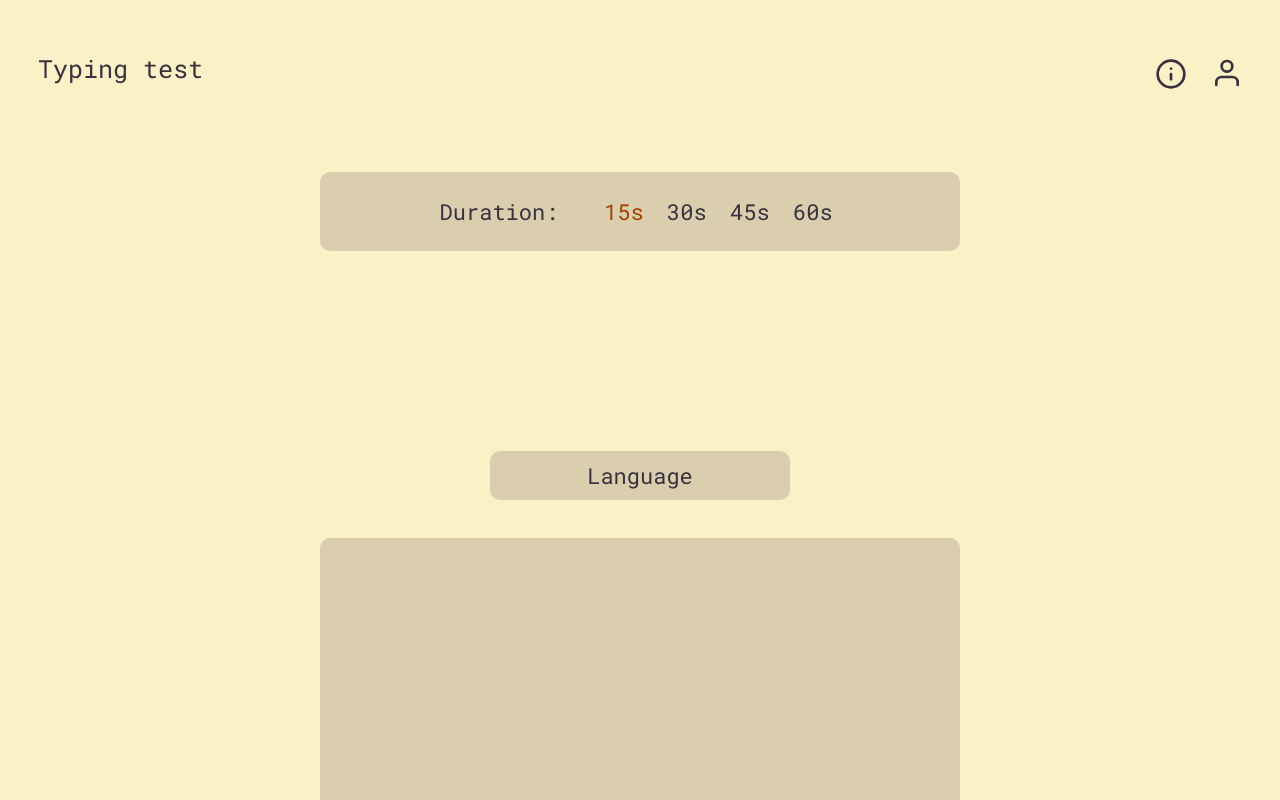
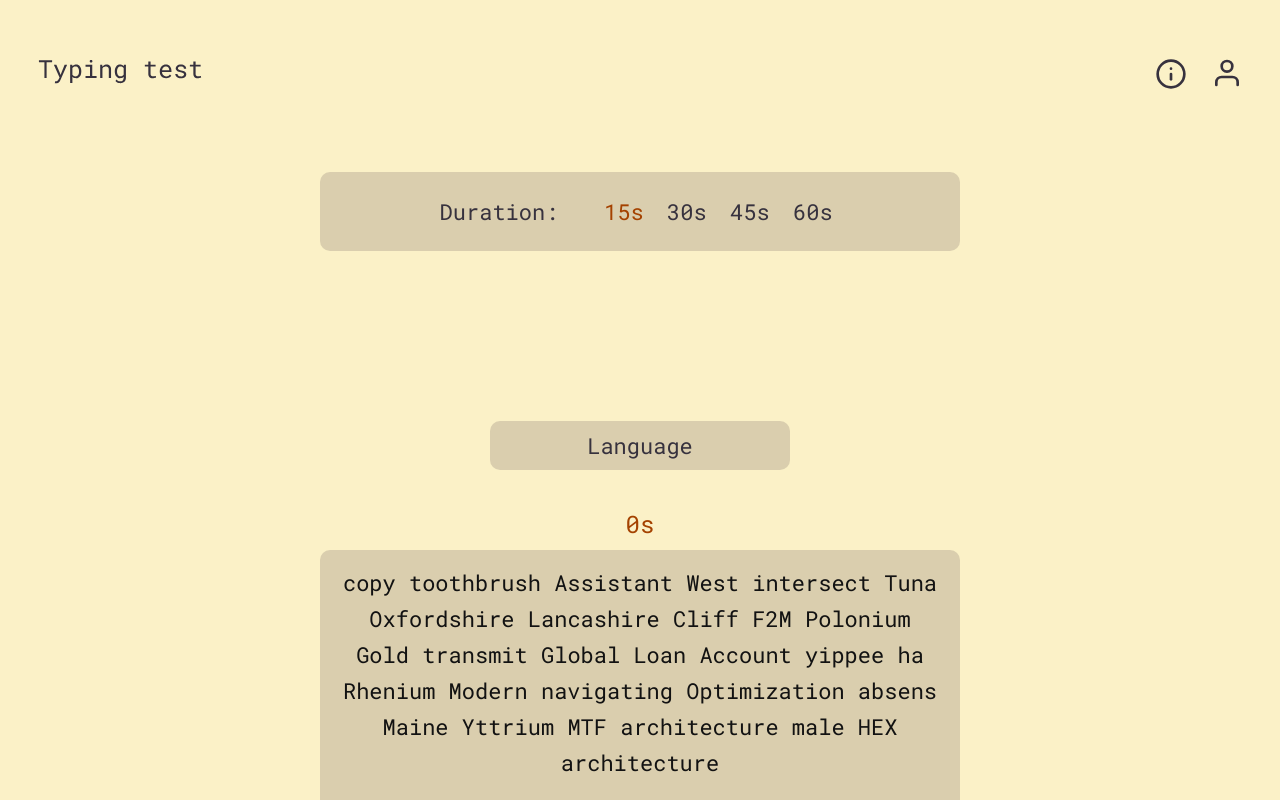
Before and after one commit to lisnyaknikita/nlTyping, a Next.js app: page / in a window 1280 px wide. Built offline with nearby package versions, Linux system fonts and the light colour scheme.

Commit message:
started implementing countdown timer

```diff
--- a/package.json
+++ b/package.json
@@ -22,5 +22,8 @@
     "react-icons": "^4.9.0",
     "sass": "^1.63.4",
     "typescript": "5.1.3"
+  },
+  "devDependencies": {
+    "@faker-js/faker": "^8.0.2"
   }
 }
--- a/src/assets/styles/variables.scss
+++ b/src/assets/styles/variables.scss
@@ -2,7 +2,8 @@ $primaryLight: #fbf1c7;
 $secondaryLight: #daceae;
 $textColorLight: #a89984;
 $blackColorLight: #37323e;
-$selectionColorLight: #fbf1c7;
+// $selectionColorLight: #fbf1c7;
+$selectionColorLight: #a44200;
 
 $primaryDark: #534d56;
 $secondaryDark: #656176;
--- a/src/components/main/Main.tsx
+++ b/src/components/main/Main.tsx
@@ -5,12 +5,14 @@ import classes from './Main.module.scss';
 import Duration from './duration/Duration';
 import Language from './language/Language';
 import Field from './field/Field';
+import Timer from './timer/Timer';
 
 const Main: FC = () => {
   return (
     <main>
       <Duration />
       <Language />
+      <Timer />
       <Field />
     </main>
   );
--- a/src/components/main/duration/Duration.module.scss
+++ b/src/components/main/duration/Duration.module.scss
@@ -1,7 +1,7 @@
 @import '@/assets/styles/variables.scss';
 
 .duration {
-  margin-bottom: 200px;
+  margin-bottom: 170px;
   display: flex;
   justify-content: center;
 }
--- a/src/components/main/field/Field.module.scss
+++ b/src/components/main/field/Field.module.scss
@@ -5,13 +5,23 @@
   height: 280px;
   border-radius: 10px;
   background-color: $secondaryDark;
-  margin: 0 auto;
-  padding: 30px 35px;
   font-family: 'Roboto Mono', monospace;
   font-size: 22px;
+  line-height: 36px;
+  text-align: center;
   color: #121212;
+  display: flex;
+  justify-content: center;
+  align-items: center;
+  margin: 0 auto;
 
   &:global(.light) {
     background-color: $secondaryLight;
   }
 }
+
+.wordsBox {
+  width: 600px;
+  height: 250px;
+  overflow: hidden;
+}
--- a/src/components/main/field/Field.tsx
+++ b/src/components/main/field/Field.tsx
@@ -3,13 +3,22 @@ import { FC, useContext } from 'react';
 
 import classes from './Field.module.scss';
 
+import { faker } from '@faker-js/faker';
+
 import clsx from 'clsx';
+
 import { ThemeContext } from '@/providers/ThemeContext';
 
 const Field: FC = () => {
   const { darkMode } = useContext(ThemeContext);
 
-  return <div className={clsx(classes.field, !darkMode && 'light')}></div>;
+  const words = faker.random.words(30);
+
+  return (
+    <div className={clsx(classes.field, !darkMode && 'light')}>
+      <div className={classes.wordsBox}>{words}</div>
+    </div>
+  );
 };
 
 export default Field;
--- /dev/null
+++ b/src/components/main/timer/Timer.module.scss
@@ -0,0 +1,9 @@
+@import '@/assets/styles/variables.scss';
+
+.timer {
+  text-align: center;
+  color: $selectionColorLight;
+  font-size: 24px;
+  font-weight: 400;
+  margin-bottom: 10px;
+}
--- /dev/null
+++ b/src/components/main/timer/Timer.tsx
@@ -0,0 +1,26 @@
+'use client';
+import { FC, useEffect, useState, useRef } from 'react';
+
+import classes from './Timer.module.scss';
+
+const Timer: FC = () => {
+  const [seconds, setSeconds] = useState(5);
+
+  let typingTimer: NodeJS.Timeout;
+
+  useEffect(() => {
+    typingTimer = setInterval(() => {
+      if (seconds === 0) {
+        clearInterval(typingTimer);
+      } else {
+        setSeconds((prevSeconds) => prevSeconds - 1);
+      }
+    }, 1000);
+
+    return () => clearInterval(typingTimer);
+  }, []);
+
+  return <div className={classes.timer}>{seconds}s</div>;
+};
+
+export default Timer;
```
Also changed, not shown: 1 other file (tests, documents, lock files or other folders).
